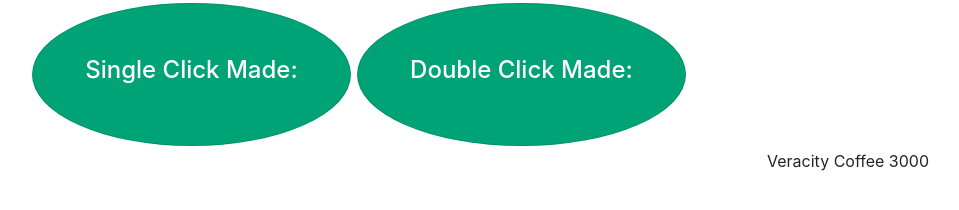
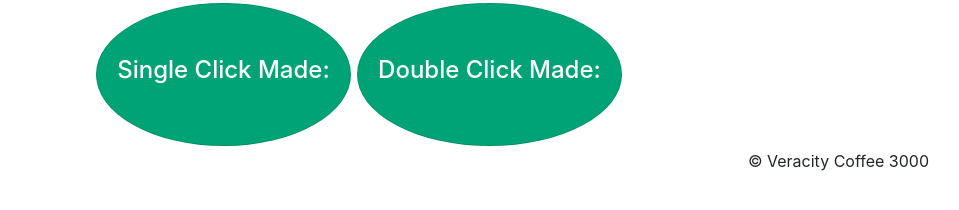
Before and after one commit to yajac/coffee-time, a plain HTML site: page webpage/index.html in a window 1280 px wide. Shown: the whole page, without its empty margins (281-1240 px from the left). Drawn offline with nearby package versions, Linux system fonts and the light colour scheme; no server answers.

Commit message:
Fit both on ios

```diff
--- a/webpage/index.html
+++ b/webpage/index.html
@@ -66,8 +66,8 @@
     </script>
 
     <div class="d-flex justify-content-center">
-      <div class="row">
-        <div class="card">
+      <div class="row no-gutters">
+        <div class="card col-xs">
           <div class="card-body">
             <h4 class="">Single Click Made:</h4>
             <h4 class="clock" id="singleDay"></h4>
@@ -75,7 +75,7 @@
           </div>
         </div>
 
-        <div class="card">
+        <div class="card col-xs">
           <div class="card-body">
             <h4 class="">Double Click Made:</h4>
             <h4 class="clock" id="doubleDay"></h4>
@@ -87,7 +87,7 @@
 
     <footer>
         <p class="footer-contents">
-          Veracity Coffee 3000
+          &copy; Veracity Coffee 3000
         </p>
     </footer>
 
```
